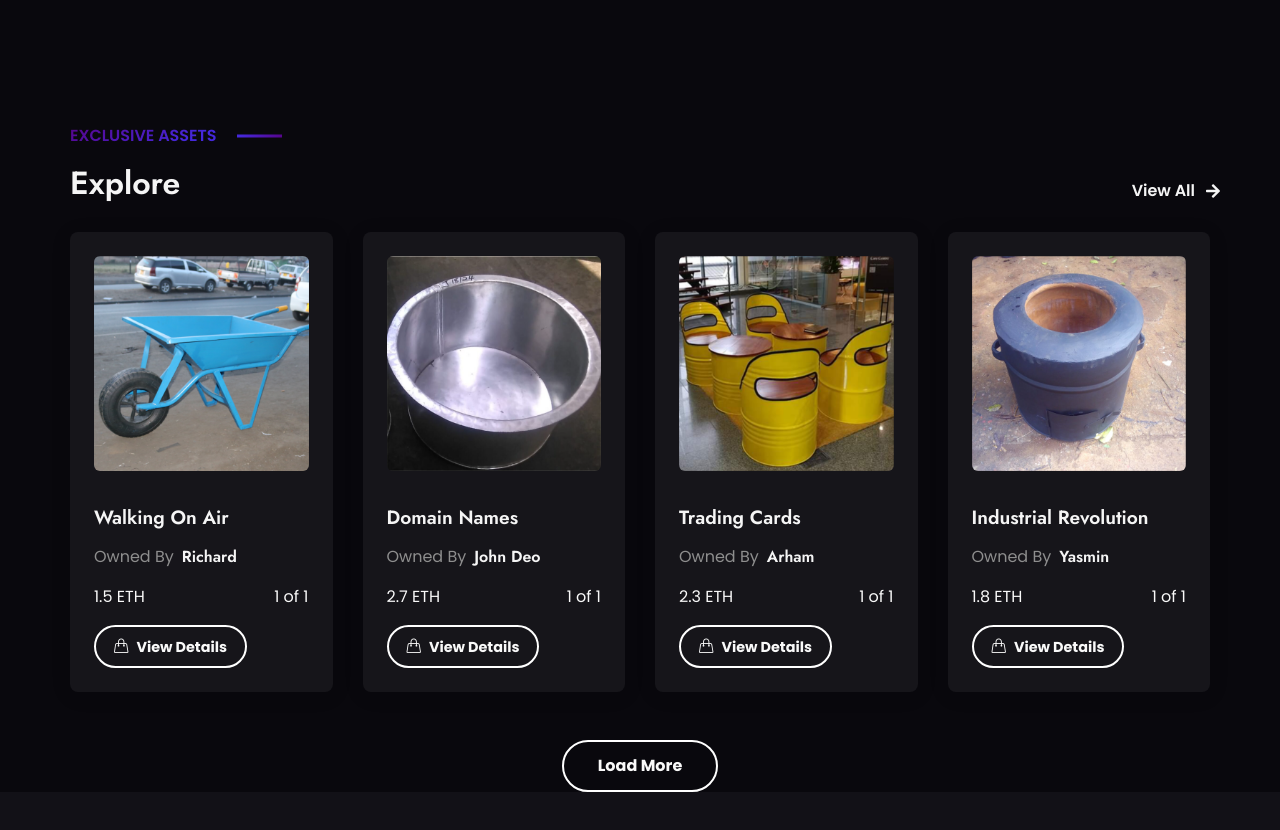
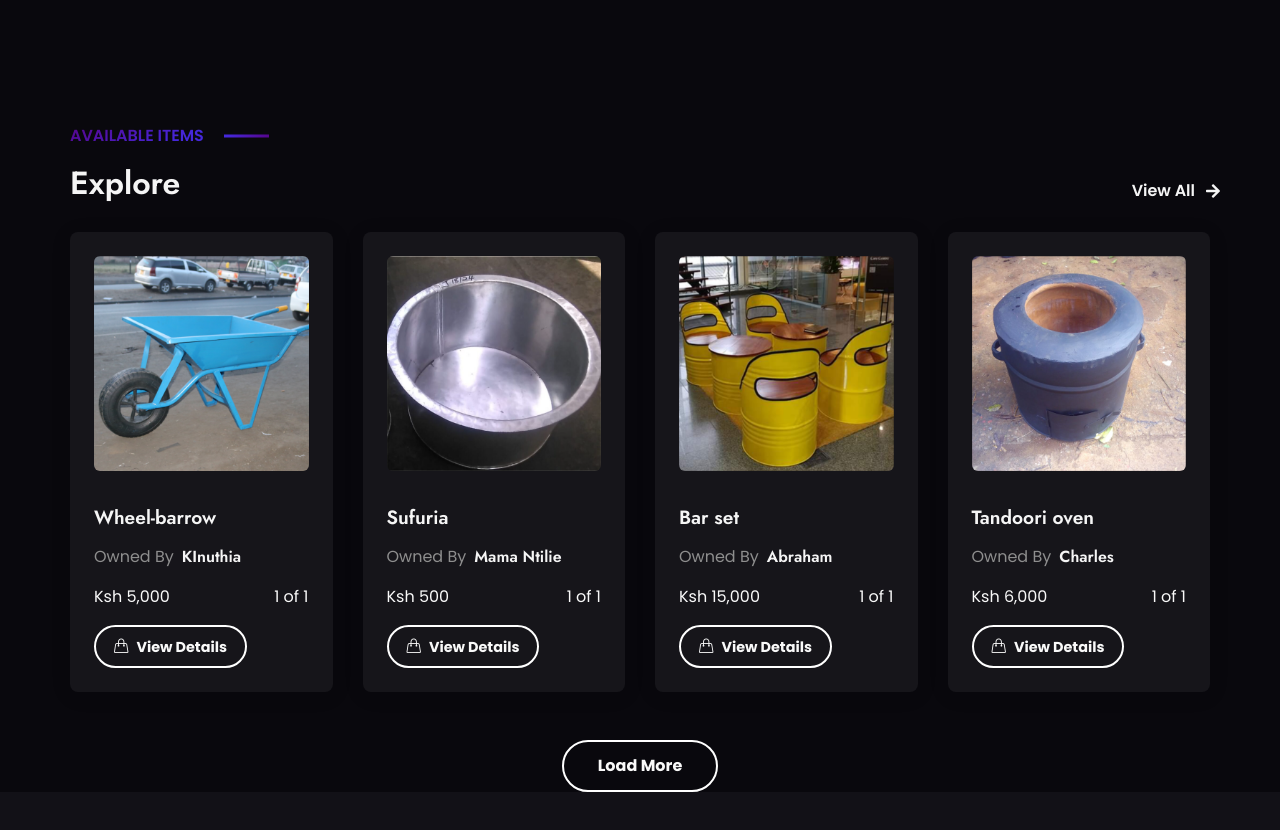
Before and after one commit to waronja/Sunrise-Marketplace, a React (Create React App) app in the folder client/: page / in a window 1280 px wide. Shown: the part 1740-2570 px from the top of the page. Built offline with nearby package versions, Linux system fonts and the light colour scheme; no server answers.

Commit message:
change items on sale

```diff
--- a/client/src/components/Explore/ExploreOne.js
+++ b/client/src/components/Explore/ExploreOne.js
@@ -1,7 +1,7 @@
 import React, { Component } from 'react';
 
 const initData = {
-    pre_heading: "Exclusive Assets",
+    pre_heading: "Available Items",
     heading: "Explore",
     btn_1: "View All",
     btn_2: "Load More"
@@ -11,108 +11,108 @@ const data = [
     {
         id: "1",
         img: "/img/auction_1.jpg",
-        title: "Walking On Air",
-        owner: "Richard",
-        price: "1.5 ETH",
+        title: "Wheel-barrow",
+        owner: "KInuthia",
+        price: "Ksh 5,000",
         count: "1 of 1",
         btnText: "View Details"
     },
     {
         id: "2",
         img: "/img/auction_2.jpg",
-        title: "Domain Names",
-        owner: "John Deo",
-        price: "2.7 ETH",
+        title: "Sufuria",
+        owner: "Mama Ntilie",
+        price: "Ksh 500",
         count: "1 of 1",
         btnText: "View Details"
     },
     {
         id: "3",
         img: "/img/auction_3.jpg",
-        title: "Trading Cards",
-        owner: "Arham",
-        price: "2.3 ETH",
+        title: "Bar set",
+        owner: "Abraham",
+        price: "Ksh 15,000",
         count: "1 of 1",
         btnText: "View Details"
     },
     {
         id: "4",
         img: "/img/auction_4.jpg",
-        title: "Industrial Revolution",
-        owner: "Yasmin",
-        price: "1.8 ETH",
+        title: "Tandoori oven",
+        owner: "Charles",
+        price: "Ksh 6,000",
         count: "1 of 1",
         btnText: "View Details"
     },
     {
         id: "5",
         img: "/img/auction_5.jpg",
-        title: "Utility",
-        owner: "Junaid",
-        price: "1.7 ETH",
+        title: "Frying pan",
+        owner: "Ahmed",
+        price: "Ksh 250",
         count: "1 of 1",
         btnText: "View Details"
     },
     {
         id: "6",
         img: "/img/auction_6.jpg",
-        title: "Sports",
-        owner: "ArtNox",
-        price: "1.9 ETH",
+        title: "Chips Displayer",
+        owner: "Mama Shiro",
+        price: "Ksh 7,000",
         count: "1 of 1",
         btnText: "View Details"
     },
     {
         id: "7",
         img: "/img/auction_7.jpg",
-        title: "Cartoon Heroes",
-        owner: "Junaid",
-        price: "3.2 ETH",
+        title: "Meat Mincer",
+        owner: "Kinyanjui",
+        price: "Ksh 3,000",
         count: "1 of 1",
         btnText: "View Details"
     },
     {
         id: "8",
         img: "/img/auction_8.jpg",
-        title: "Gaming Chair",
-        owner: "Johnson",
-        price: "0.69 ETH",
+        title: "Cooker",
+        owner: "Mhindi",
+        price: "Ksh 30,999",
         count: "1 of 1",
         btnText: "View Details"
     },
     {
         id: "9",
         img: "/img/auction_9.jpg",
-        title: "Photography",
+        title: "Chips Cutter",
         owner: "Sara",
-        price: "2.3 ETH",
+        price: "Ksh 6,000",
         count: "1 of 1",
         btnText: "View Details"
     },
     {
         id: "10",
         img: "/img/auction_10.jpg",
-        title: "Zed Run",
-        owner: "SpaceMan",
-        price: "3.7 ETH",
+        title: "General Displayer",
+        owner: "Kinuthia",
+        price: "Ksh 80,000",
         count: "1 of 1",
         btnText: "View Details"
     },
     {
         id: "11",
         img: "/img/auction_11.jpg",
-        title: "Rare Tyres",
-        owner: "Monas",
-        price: "2.2 ETH",
+        title: "Trimmer",
+        owner: "Giddy",
+        price: "Ksh 10,000",
         count: "1 of 1",
         btnText: "View Details"
     },
     {
         id: "12",
         img: "/img/auction_12.jpg",
-        title: "World of Women",
+        title: "Mkokoteni",
         owner: "Victor",
-        price: "4.3 ETH",
+        price: "Ksh 2,500",
         count: "1 of 1",
         btnText: "View Details"
     }
```
